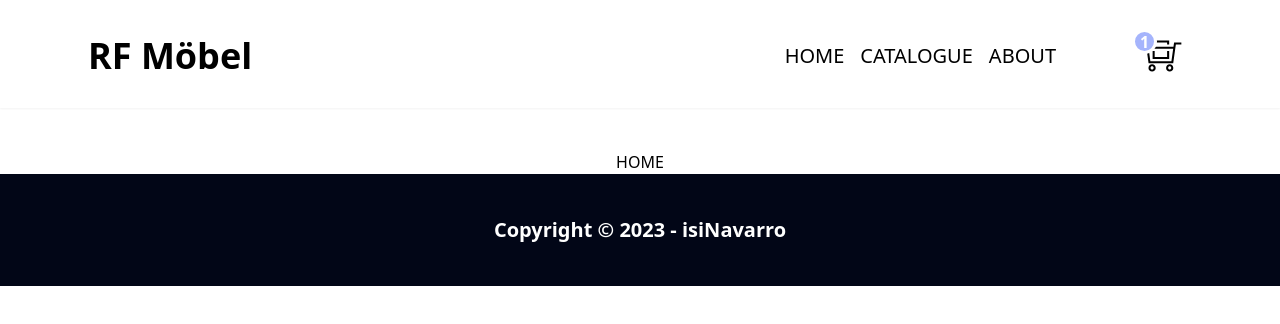
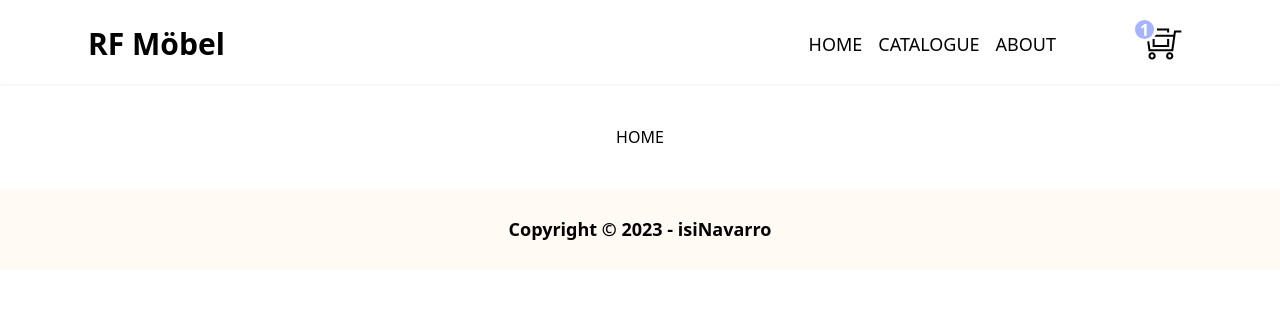
Before and after one commit to IsiNavarro/odin-ShoppingCart, a React (Vite) app: page / in a window 1280 px wide. Shown: the top 324 px of the page. Built offline with nearby package versions, Linux system fonts and the light colour scheme.

Commit message:
Change styling

```diff
--- a/src/App.jsx
+++ b/src/App.jsx
@@ -4,7 +4,7 @@ const App = ({ child }) => {
   return (
     <div>
       <Navbar />
-      <div className="pt-[100px] lg:pt-[150px] flex items-center justify-center">
+      <div className="pt-[100px] lg:pt-[125px] flex items-center justify-center">
         {child}
       </div>
       <Footer />
--- a/src/components/Footer.jsx
+++ b/src/components/Footer.jsx
@@ -2,8 +2,8 @@ const Footer = () => {
   const year = new Date().getFullYear();
   return (
     <footer
-      className="w-full bg-slate-950 h-28 text-white
-    flex items-center justify-center text-lg md:text-xl font-bold"
+      className="w-full mt-10 bg-[#ffebce3f] h-20
+    flex items-center justify-center text-lg font-bold"
     >
       <p>
         Copyright © {year}
--- a/src/components/Navbar.jsx
+++ b/src/components/Navbar.jsx
@@ -13,9 +13,9 @@ const Navbar = () => {
   };
 
   return (
-    <nav className="z-5 bg-white fixed top-0 left-0 w-full flex items-center justify-between px-2 md:px-10 lg:px-20 pt-4 pb-3 lg:pb-6 lg:pt-7 shadow-sm">
+    <nav className="z-5 bg-white fixed top-0 left-0 w-full flex items-center justify-between px-2 md:px-10 lg:px-20 pt-4 pb-3 shadow-sm">
       <Link to={'/'}>
-        <h1 className=" font-bold text-2xl lg:text-4xl px-2">RF Möbel</h1>
+        <h1 className=" font-bold text-2xl lg:text-3xl px-2">RF Möbel</h1>
       </Link>
 
       <div className="flex items-center md:gap-20 px-2">
@@ -25,7 +25,7 @@ const Navbar = () => {
         </button>
 
         {/* Desktop */}
-        <ul className="hidden md:flex gap-4 text-lg lg:text-xl">
+        <ul className="hidden md:flex gap-4 text-lg">
           <li>
             <Link to={'/'}>HOME</Link>
           </li>
```
